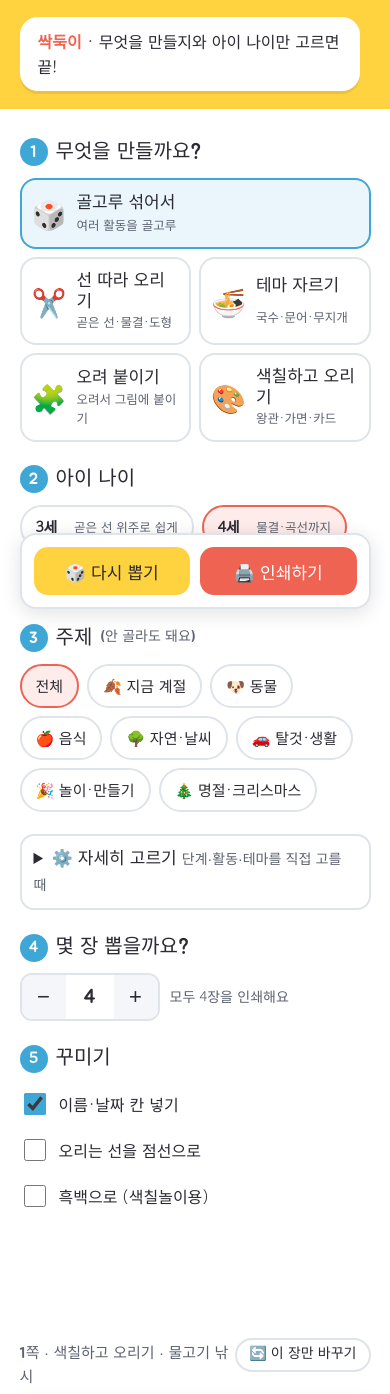
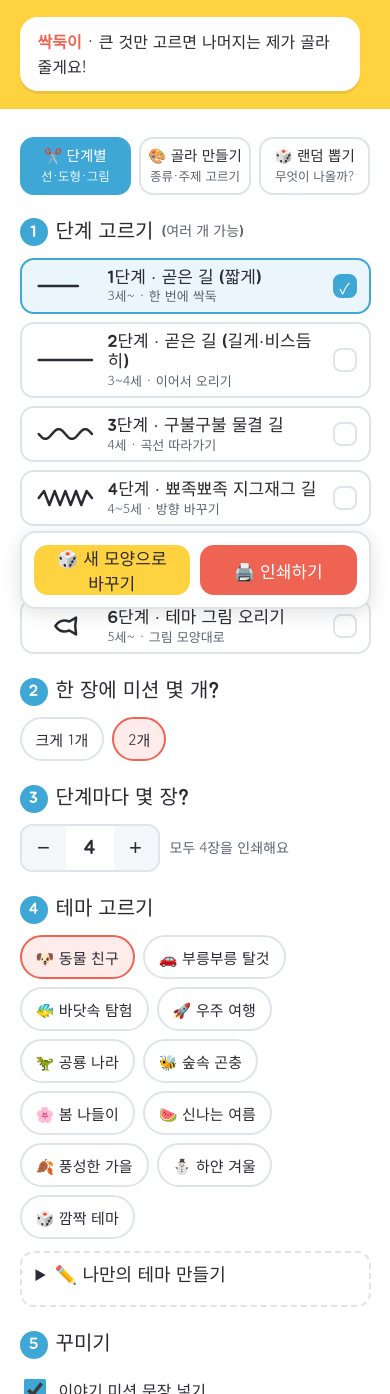
Before and after one commit to jinhae1123/cutcut, a plain HTML site: page index.html in a window 390 px wide. Shown: the part 223-1617 px from the top of the page. Drawn offline with Linux system fonts and the light colour scheme.

Commit message:
원래 탭 구조로 복귀, 골라 만들기는 종류·주제만 고르면 활동 무작위 구성, 주제 다중 선택
Co-Authored-By: Claude Opus 5.5 <noreply@anthropic.com>
Claude-Session: https://claude.ai/code/session_01NZEUYku5881gXRsZhaqprP

```diff
--- a/index.html
+++ b/index.html
@@ -32,12 +32,12 @@ h1,h2,.jua{font-family:Jua,"Gowun Dodum",sans-serif;font-weight:400}
 .panel{display:flex;flex-direction:column;gap:22px;counter-reset:step}
 .box:not([hidden]){counter-increment:step}.box h2 .n::before{content:counter(step)}
 [hidden]{display:none!important}
-.mode{display:grid;grid-template-columns:repeat(4,minmax(0,1fr));gap:6px;margin-top:10px}
+.mode{display:grid;grid-template-columns:repeat(3,minmax(0,1fr));gap:8px}
 .adv{border:2px solid var(--line);border-radius:14px;padding:10px 12px}.adv summary{font-size:17px}
 .kinds{display:grid;grid-template-columns:repeat(2,minmax(0,1fr));gap:8px}
 .kc{border:2px solid var(--line);background:var(--bg);color:var(--ink);border-radius:16px;padding:12px 10px;cursor:pointer;text-align:left;display:grid;grid-template-columns:auto 1fr;column-gap:10px;align-items:center;min-height:64px;font:inherit}
 .kc .ic{font-size:28px;grid-row:span 2}.kc b{font-family:Jua,sans-serif;font-weight:400;font-size:17px;line-height:1.2}.kc small{color:var(--muted);font-size:12.5px}
-.kc:first-child{grid-column:1/-1}
+.kinds .kc:last-child:nth-child(odd){grid-column:1/-1}
 .kc[aria-pressed=true]{border-color:var(--sky);background:light-dark(#eaf6fc,#1f3340)}
 .kc:focus-visible{outline:3px solid var(--sky);outline-offset:2px}
 .re{float:right;border:2px solid var(--line);background:var(--bg);color:var(--ink);border-radius:999px;padding:4px 12px;font:inherit;font-size:14px;cursor:pointer;margin-top:-4px}
@@ -115,48 +115,35 @@ summary{cursor:pointer;font-family:Jua,sans-serif;font-size:18px;min-height:32px
     <h1>싹둑싹둑 오리기 놀이</h1>
     <p>3~5세 가위 선 따라 오리기부터 테마 자르기·오려 붙이기·색칠 활동까지, A4로 인쇄해요</p>
   </div>
-  <div class="bubble" id="bubble"><b>싹둑이</b> · 무엇을 만들지와 아이 나이만 고르면 끝!</div>
+  <div class="bubble" id="bubble"><b>싹둑이</b> · 큰 것만 고르면 나머지는 제가 골라 줄게요!</div>
 </header>
 
 <div class="wrap" id="app">
   <aside class="panel">
-    <section class="box" data-modes="easy">
-      <h2><span class="n"></span>무엇을 만들까요?</h2>
-      <div class="kinds" id="ekind"></div>
-    </section>
-    <section class="box" data-modes="easy">
-      <h2><span class="n"></span>아이 나이</h2>
-      <div class="chips" id="eage"></div>
-    </section>
-    <section class="box" data-modes="easy">
-      <h2><span class="n"></span>주제 <small class="note">(안 골라도 돼요)</small></h2>
-      <div class="chips" id="ecat"></div>
-    </section>
-    <details id="adv" class="adv"><summary>⚙️ 자세히 고르기 <small class="note">단계·활동·테마를 직접 고를 때</small></summary>
-    <div class="mode" id="mode" role="group" aria-label="활동지 종류"><button data-mode="easy">✨ 쉽게<small>기본 화면</small></button><button data-mode="line">✂️ 단계별<small>선·도형·그림</small></button><button data-mode="act">🎨 골라 만들기<small>100가지 중에서</small></button><button data-mode="rand">🎲 랜덤<small>종류·계절</small></button></div>
-    </details>
-    <section class="box" data-modes="act rand">
-      <h2><span class="n"></span>계절 고르기</h2>
-      <div class="chips" id="seasons"></div>
-      <button class="chip" id="seasonAll" style="margin-top:10px;border-style:dashed">이 계절 활동 모두 고르기</button>
-      <p class="note" data-modes="rand" style="margin-top:8px">계절을 고르면 그 계절 활동이 더 자주 나오고, 테마도 계절 테마로 바뀌어요.</p>
+    <div class="mode" id="mode" role="group" aria-label="활동지 종류"><button data-mode="line">✂️ 단계별<small>선·도형·그림</small></button><button data-mode="act">🎨 골라 만들기<small>종류·주제 고르기</small></button><button data-mode="rand">🎲 랜덤 뽑기<small>무엇이 나올까?</small></button></div>
+    <section class="box" data-modes="act">
+      <h2><span class="n"></span>활동 종류 <small class="note">(여러 개 가능)</small></h2>
+      <div class="kinds" id="atypes"></div>
     </section>
     <section class="box" data-modes="rand">
       <h2><span class="n"></span>어떤 활동에서 뽑을까요?</h2>
       <div class="chips" id="kinds"></div>
       <h2 style="font-size:17px;margin-top:14px">난이도는 어디까지?</h2>
       <div class="chips" id="rmax"></div>
-      <p class="note" style="margin-top:8px">장마다 활동·난이도·모양이 무작위로 정해지고, 다 나오기 전까지는 같은 활동이 겹치지 않아요.</p>
     </section>
-    <section class="box" data-modes="act">
-      <h2><span class="n"></span>활동 고르기 <small class="note">(여러 개 가능)</small></h2>
-      <div class="levels" id="acts"></div>
+    <section class="box" data-modes="act rand">
+      <h2><span class="n"></span>주제 <small class="note">(여러 개 가능 · 안 고르면 전체)</small></h2>
+      <div class="chips" id="topics"></div>
+      <p class="note" style="margin-top:8px">고른 주제 안에서 활동이 무작위로 나와요. 마음에 안 드는 장은 미리보기의 🔄 이 장만 바꾸기!</p>
     </section>
     <section class="box" data-modes="act">
       <h2><span class="n"></span>오리는 선 난이도</h2>
       <div class="chips" id="diffs"></div>
       <p class="note" style="margin-top:8px">오려 붙이기는 쉬움이면 네모 상자, 보통·어려움이면 그림 모양대로 오려요.</p>
     </section>
+    <details class="adv" data-modes="act" id="manual"><summary>📋 활동 직접 고르기 <small class="note">펼치면 100가지 중에서 직접 골라요</small></summary>
+      <div class="levels" id="acts" style="margin-top:10px"></div>
+    </details>
     <section class="box" data-modes="line">
       <h2><span class="n"></span>단계 고르기 <small class="note">(여러 개 가능)</small></h2>
       <div class="levels" id="levels"></div>
@@ -259,8 +246,8 @@ const shuffle=(a,r)=>{a=a.slice();for(let i=a.length-1;i>0;i--){const j=Math.flo
 const poly=p=>'M'+p.map(q=>f(q[0])+' '+f(q[1])).join('L');
 SIL.star={n:'별을',d:poly(makeShape('star',50,46,42).pts)+'Z',x:'<circle cx="42" cy="46" r="2.5"/><circle cx="58" cy="46" r="2.5"/><path d="M44 56 Q50 61 56 56"/>'};
 
-let S={levels:[1],per:4,theme:'animal',story:true,name:true,dash:false,bw:false,missions:2,easy:{kind:'mix',age:4,cat:'all',salt:{}},season:'all',rand:{kinds:['line','A','B','C'],max:2},mode:'easy',acts:['noodle','cook','puzzle'],diff:2,seed:Date.now()%100000,custom:{}};
-try{const s=JSON.parse(localStorage.getItem(KEY)||'null');if(s)S={...S,...s,seed:S.seed};if(s&&!s.easy)S.mode='easy'}catch(e){}
+let S={levels:[1],per:4,theme:'animal',story:true,name:true,dash:false,bw:false,missions:2,topics:[],atypes:['A','B','C'],salt:{},manual:false,season:'all',rand:{kinds:['line','A','B','C'],max:2},mode:'line',acts:['noodle','cook','puzzle'],diff:2,seed:Date.now()%100000,custom:{}};
+try{const s=JSON.parse(localStorage.getItem(KEY)||'null');if(s)S={...S,...s,seed:S.seed};if(S.mode==='easy')S.mode='act'}catch(e){}
 const save=()=>{try{localStorage.setItem(KEY,JSON.stringify(S))}catch(e){}};
 const allThemes=()=>({...THEMES,...S.custom});
 
@@ -1467,21 +1454,31 @@ function easyPages(r,pick){
 }
 
 /* ---------- 화면 ---------- */
+const TOPIC_THEME={spring:['spring'],summer:['summer','sea'],autumn:['autumn'],winter:['winter'],animal:['animal'],nature:['bug','sea'],life:['car'],holiday:['winter'],food:[],play:[]};
+const topicOK=A=>!S.topics.length||S.topics.some(t=>SEASONS[t]?!!(A.s&&A.s.includes(t)):A.cat===t);
+function drawPages(pool,r,pick,dfn,flag){
+  const out=[];if(!pool.length)return out;let bag=[];const used=new Set();
+  for(let i=0;i<S.per;i++){if(!bag.length)bag=shuffle(pool,r);let it=bag.pop();const salt=S.salt[i]||0;
+    if(salt){const rr=rng(S.seed+i*104729+salt*7907);const cand=pool.filter(p=>!used.has(p.act||'L'+p.level)&&(p.act||'L'+p.level)!==(it.act||'L'+it.level));const src=cand.length?cand:pool;it=src[Math.floor(rr()*src.length)]}
+    used.add(it.act||'L'+it.level);
+    out.push({...it,theme:pick(),seed:S.seed+i*7919+salt*131,diff:dfn(),re:1,idx:i,[flag]:1})}
+  return out;
+}
 function pages(){
   const out=[],r=rng(S.seed+11),keys=Object.keys(allThemes());let k=0;
-  const pick=()=>S.mode==='rand'&&S.season&&S.season!=='all'?S.season:S.theme==='random'?keys[Math.floor(r()*keys.length)]:S.theme;
-  if(S.mode==='easy')return easyPages(r,pick);
+  const mapped=[...new Set(S.topics.flatMap(t=>TOPIC_THEME[t]||[]))];
+  const pick=()=>(S.mode!=='line'&&mapped.length&&S.theme==='random')?mapped[Math.floor(r()*mapped.length)]:S.theme==='random'?keys[Math.floor(r()*keys.length)]:S.theme;
   if(S.mode==='rand'){
     const R=S.rand,lvMax={1:2,2:4,3:6}[R.max],pool=[];
     if(R.kinds.includes('line'))for(let l=1;l<=lvMax;l++)pool.push({level:l});
-    const se=S.season||'all';Object.keys(ACTS).forEach(a=>{const A=ACTS[a];if(!R.kinds.includes(A.type))return;if(se==='all'){pool.push({act:a});return}if(A.s&&A.s.includes(se)){pool.push({act:a},{act:a})}else if(!A.s)pool.push({act:a})});
-    if(!pool.length)return out;
-    let bag=[];
-    for(let i=0;i<S.per;i++){if(!bag.length)bag=shuffle(pool,r);const it=bag.pop();
-      out.push({...it,theme:pick(),seed:S.seed+(k++)*7919,diff:1+Math.floor(r()*R.max),rand:1})}
-    return out;
+    Object.keys(ACTS).forEach(a=>{const A=ACTS[a];if(R.kinds.includes(A.type)&&topicOK(A))pool.push({act:a})});
+    return drawPages(pool,r,pick,()=>1+Math.floor(r()*R.max),'rand');
   }
-  if(S.mode==='act'){Object.keys(ACTS).filter(a=>S.acts.includes(a)).forEach(a=>{for(let i=0;i<S.per;i++)out.push({act:a,theme:pick(),seed:S.seed+(k++)*7919})});return out}
+  if(S.mode==='act'){
+    if(S.manual){Object.keys(ACTS).filter(a=>S.acts.includes(a)).forEach(a=>{for(let i=0;i<S.per;i++)out.push({act:a,theme:pick(),seed:S.seed+(k++)*7919})});return out}
+    const pool=Object.keys(ACTS).filter(a=>S.atypes.includes(ACTS[a].type)&&topicOK(ACTS[a])).map(a=>({act:a}));
+    return drawPages(pool,r,pick,()=>S.diff,'pick');
+  }
   [...S.levels].sort().forEach(lv=>{for(let i=0;i<S.per;i++){const th=S.theme==='random'?keys[Math.floor(r()*keys.length)]:S.theme;out.push({level:lv,theme:th,seed:S.seed+(k++)*7919})}});
   return out;
 }
@@ -1496,21 +1493,16 @@ function renderControls(){
   if(!S.rand)S.rand={kinds:['line','A','B','C'],max:2};
   $('kinds').innerHTML=[['line','✂️ 선 오리기'],['A','테마 자르기'],['B','오려 붙이기'],['C','색칠하고 오리기']].map(([k,n])=>`<button class="chip" data-k="${k}" aria-pressed="${S.rand.kinds.includes(k)}">${n}</button>`).join('');
   $('rmax').innerHTML=[[1,'쉬움만'],[2,'보통까지'],[3,'어려움까지']].map(([k,n])=>`<button class="chip" data-x="${k}" aria-pressed="${S.rand.max===k}">${n}</button>`).join('');
-  $('again').textContent=S.mode==='rand'||S.mode==='easy'?'🎲 다시 뽑기':'🎲 새 모양으로 바꾸기';
-  $('perLabel').textContent=S.mode==='easy'||S.mode==='rand'?'몇 장 뽑을까요?':S.mode==='act'?'활동마다 몇 장?':'단계마다 몇 장?';
-  if(S.mode!=='rand'&&S.mode!=='easy'&&S.per>5)S.per=5;$('per').textContent=S.per;
-  if(!S.easy)S.easy={kind:'mix',age:4,cat:'all',salt:{}};
-  $('adv').open=S.mode!=='easy'||$('adv').open;
-  $('ekind').innerHTML=Object.entries(KINDS).map(([k,v])=>`<button class="kc" data-ek="${k}" aria-pressed="${S.easy.kind===k}"><span class="ic">${v[0]}</span><b>${v[1]}</b><small>${v[2]}</small></button>`).join('');
-  $('eage').innerHTML=Object.entries(AGES).map(([k,v])=>`<button class="chip" data-ea="${k}" aria-pressed="${S.easy.age===+k}"><b>${v[0]}</b>&nbsp;<small style="color:var(--muted)">${v[1]}</small></button>`).join('');
-  $('ecat').innerHTML=[['all','전체'],['season',SEASONS[nowSeason()].i+' 지금 계절'],...Object.entries(CATS)].map(([k,n])=>`<button class="chip" data-ec="${k}" aria-pressed="${S.easy.cat===k}">${n}</button>`).join('');
-  if(!S.season)S.season='all';
-  $('seasons').innerHTML=[['all','🗓️ 전체'],...Object.entries(SEASONS).map(([k,v])=>[k,v.i+' '+v.n])].map(([k,n])=>`<button class="chip" data-se="${k}" aria-pressed="${S.season===k}">${n}</button>`).join('');
-  $('seasonAll').hidden=S.season==='all'||S.mode!=='act';
+  $('again').textContent=S.mode==='rand'||(S.mode==='act'&&!S.manual)?'🎲 다시 뽑기':'🎲 새 모양으로 바꾸기';
+  $('perLabel').textContent=S.mode==='rand'||(S.mode==='act'&&!S.manual)?'몇 장 뽑을까요?':S.mode==='act'?'활동마다 몇 장?':'단계마다 몇 장?';
+  const big=S.mode==='rand'||(S.mode==='act'&&!S.manual);if(!big&&S.per>5)S.per=5;$('per').textContent=S.per;
+  if(!S.topics)S.topics=[];if(!S.atypes)S.atypes=['A','B','C'];if(!S.salt)S.salt={};
+  $('atypes').innerHTML=['A','B','C'].map(k=>{const v=KINDS[k];return `<button class="kc" data-at="${k}" aria-pressed="${S.atypes.includes(k)}"><span class="ic">${v[0]}</span><b>${v[1]}</b><small>${v[2]} · ${Object.values(ACTS).filter(a=>a.type===k).length}종</small></button>`}).join('');
+  $('topics').innerHTML=`<button class="chip" data-tp="all" aria-pressed="${!S.topics.length}">전체</button>`+[...Object.entries(SEASONS).map(([k,v])=>[k,v.i+' '+v.n]),...Object.entries(CATS)].map(([k,n])=>`<button class="chip" data-tp="${k}" aria-pressed="${S.topics.includes(k)}">${n}</button>`).join('');
+  if($('manual').open!==!!S.manual)$('manual').open=!!S.manual;
   const btn=([k,a])=>`<button class="lv" data-act="${k}" aria-pressed="${S.acts.includes(k)}"><span class="ic">${a.icon}</span><span class="t">${a.name}<small>${a.desc}${a.s?' · '+a.s.map(x=>SEASONS[x].i).join(''):''}</small></span><span class="chk">✓</span></button>`;
-  const E=Object.entries(ACTS);
-  $('acts').innerHTML=S.season==='all'?Object.entries(TYPES).map(([t,tn])=>`<p class="grp">${tn}</p>`+E.filter(([k,a])=>a.type===t).map(btn).join('')).join('')
-   :`<p class="grp">${SEASONS[S.season].i} ${SEASONS[S.season].n} 활동</p>`+E.filter(([k,a])=>a.s&&a.s.includes(S.season)).map(btn).join('')+`<p class="grp">언제나 좋은 활동</p>`+E.filter(([k,a])=>!a.s).map(btn).join('');
+  const E=Object.entries(ACTS).filter(([k,a])=>topicOK(a));
+  $('acts').innerHTML=Object.entries(TYPES).map(([t,tn])=>`<p class="grp">${tn}</p>`+E.filter(([k,a])=>a.type===t).map(btn).join('')).join('');
   $('diffs').innerHTML=Object.entries(DIFF).map(([d,n])=>`<button class="chip" data-d="${d}" aria-pressed="${S.diff===+d}">${n}</button>`).join('');
   ['Story','Name','Dash','Bw'].forEach(o=>$('o'+o).checked=S[o.toLowerCase()]);
   document.querySelectorAll('#missions .chip').forEach(b=>b.setAttribute('aria-pressed',+b.dataset.m===S.missions));
@@ -1519,7 +1511,7 @@ function render(){
   if(!(S.theme in allThemes())&&S.theme!=='random')S.theme='animal';
   const P=pages();
   $('app').classList.toggle('bw',S.bw);
-  $('preview').innerHTML=P.length?P.map((p,i)=>`<div class="tag">${p.easy?`<button class="re" data-re="${p.idx}">🔄 이 장만 바꾸기</button>`:''}${i+1}쪽 · ${p.rand?'🎲 ':''}${p.act?TYPES[ACTS[p.act].type]+' · '+ACTS[p.act].name:p.level+'단계 · '+esc(allThemes()[p.theme].name)}${p.level===6&&!allThemes()[p.theme].sil?' (그림 모양이 없는 테마라 도형으로 나와요)':''}</div><div class="sheet">${sheet(p)}</div>`).join(''):`<p class="note">${S.mode==='easy'?'이 조건에 맞는 활동이 없어요. 주제를 \'전체\'로 바꿔 보세요':S.mode==='rand'?'뽑을 종류':S.mode==='act'?'활동':'단계'}를 하나 이상 골라 주세요.</p>`;
+  $('preview').innerHTML=P.length?P.map((p,i)=>`<div class="tag">${p.re?`<button class="re" data-re="${p.idx}">🔄 이 장만 바꾸기</button>`:''}${i+1}쪽 · ${p.rand?'🎲 ':''}${p.act?TYPES[ACTS[p.act].type]+' · '+ACTS[p.act].name:p.level+'단계 · '+esc(allThemes()[p.theme].name)}${p.level===6&&!allThemes()[p.theme].sil?' (그림 모양이 없는 테마라 도형으로 나와요)':''}</div><div class="sheet">${sheet(p)}</div>`).join(''):`<p class="note">${S.mode!=='line'&&!S.manual?'이 조건에 맞는 활동이 없어요. 종류나 주제를 더 골라 보세요':S.mode==='rand'?'뽑을 종류':S.mode==='act'?'활동':'단계'}${S.mode!=='line'&&!S.manual?'':'를 하나 이상 골라 주세요.'}</p>`;
   $('count').textContent=`모두 ${P.length}장을 인쇄해요`;
   save();
 }
@@ -1530,19 +1522,17 @@ $('themes').addEventListener('click',e=>{const d=e.target.closest('[data-del]');
 $('mode').addEventListener('click',e=>{const b=e.target.closest('button');if(!b)return;S.mode=b.dataset.mode;renderControls();render();cheer()});
 $('acts').addEventListener('click',e=>{const b=e.target.closest('[data-act]');if(!b)return;const a=b.dataset.act;S.acts=S.acts.includes(a)?S.acts.filter(x=>x!==a):[...S.acts,a];renderControls();render()});
 $('diffs').addEventListener('click',e=>{const b=e.target.closest('[data-d]');if(!b)return;S.diff=+b.dataset.d;renderControls();render()});
-$('ekind').addEventListener('click',e=>{const b=e.target.closest('[data-ek]');if(!b)return;S.easy.kind=b.dataset.ek;S.easy.salt={};renderControls();render();cheer()});
-$('eage').addEventListener('click',e=>{const b=e.target.closest('[data-ea]');if(!b)return;S.easy.age=+b.dataset.ea;S.easy.salt={};renderControls();render()});
-$('ecat').addEventListener('click',e=>{const b=e.target.closest('[data-ec]');if(!b)return;S.easy.cat=b.dataset.ec;S.easy.salt={};renderControls();render()});
-$('preview').addEventListener('click',e=>{const b=e.target.closest('[data-re]');if(!b)return;const i=+b.dataset.re;S.easy.salt[i]=(S.easy.salt[i]||0)+1;render()});
-$('seasons').addEventListener('click',e=>{const b=e.target.closest('[data-se]');if(!b)return;S.season=b.dataset.se;renderControls();render();cheer()});
-$('seasonAll').onclick=()=>{S.acts=Object.keys(ACTS).filter(k=>ACTS[k].s&&ACTS[k].s.includes(S.season));renderControls();render()};
+$('atypes').addEventListener('click',e=>{const b=e.target.closest('[data-at]');if(!b)return;const k=b.dataset.at;S.atypes=S.atypes.includes(k)?S.atypes.filter(x=>x!==k):[...S.atypes,k];S.salt={};renderControls();render();cheer()});
+$('topics').addEventListener('click',e=>{const b=e.target.closest('[data-tp]');if(!b)return;const k=b.dataset.tp;S.topics=k==='all'?[]:S.topics.includes(k)?S.topics.filter(x=>x!==k):[...S.topics,k];S.salt={};renderControls();render()});
+$('manual').addEventListener('toggle',()=>{if(S.manual===$('manual').open)return;S.manual=$('manual').open;renderControls();render()});
+$('preview').addEventListener('click',e=>{const b=e.target.closest('[data-re]');if(!b)return;const i=+b.dataset.re;S.salt[i]=(S.salt[i]||0)+1;render()});
 $('kinds').addEventListener('click',e=>{const b=e.target.closest('[data-k]');if(!b)return;const k=b.dataset.k,K=S.rand.kinds;S.rand.kinds=K.includes(k)?K.filter(x=>x!==k):[...K,k];renderControls();render()});
 $('rmax').addEventListener('click',e=>{const b=e.target.closest('[data-x]');if(!b)return;S.rand.max=+b.dataset.x;renderControls();render()});
 $('minus').onclick=()=>{S.per=Math.max(1,S.per-1);renderControls();render()};
-$('plus').onclick=()=>{S.per=Math.min(S.mode==='rand'||S.mode==='easy'?12:5,S.per+1);renderControls();render()};
+$('plus').onclick=()=>{S.per=Math.min(S.mode==='rand'||(S.mode==='act'&&!S.manual)?12:5,S.per+1);renderControls();render()};
 $('missions').addEventListener('click',e=>{const b=e.target.closest('.chip');if(!b)return;S.missions=+b.dataset.m;renderControls();render()});
 ['Story','Name','Dash','Bw'].forEach(o=>$('o'+o).addEventListener('change',e=>{S[o.toLowerCase()]=e.target.checked;render()}));
-$('again').onclick=()=>{S.seed=Math.floor(Math.random()*1e6);if(S.easy)S.easy.salt={};render();cheer()};
+$('again').onclick=()=>{S.seed=Math.floor(Math.random()*1e6);S.salt={};render();cheer()};
 if(window.self!==window.top)$('warn').style.display='block';
 $('print').onclick=()=>{try{window.print()}catch(e){$('warn').style.display='block'}};
 $('custom').addEventListener('submit',e=>{
```
Also changed, not shown: 1 other file.
